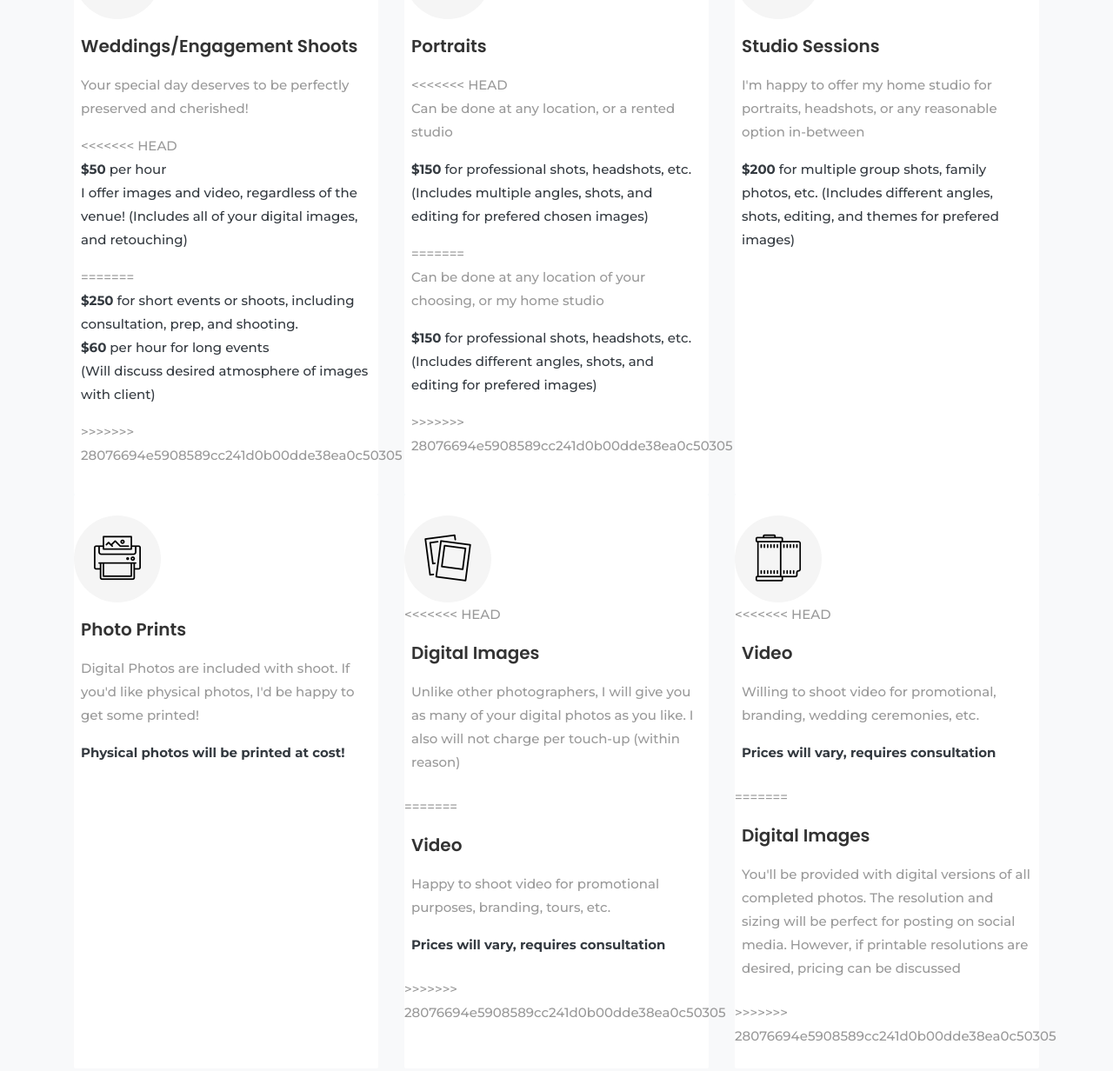
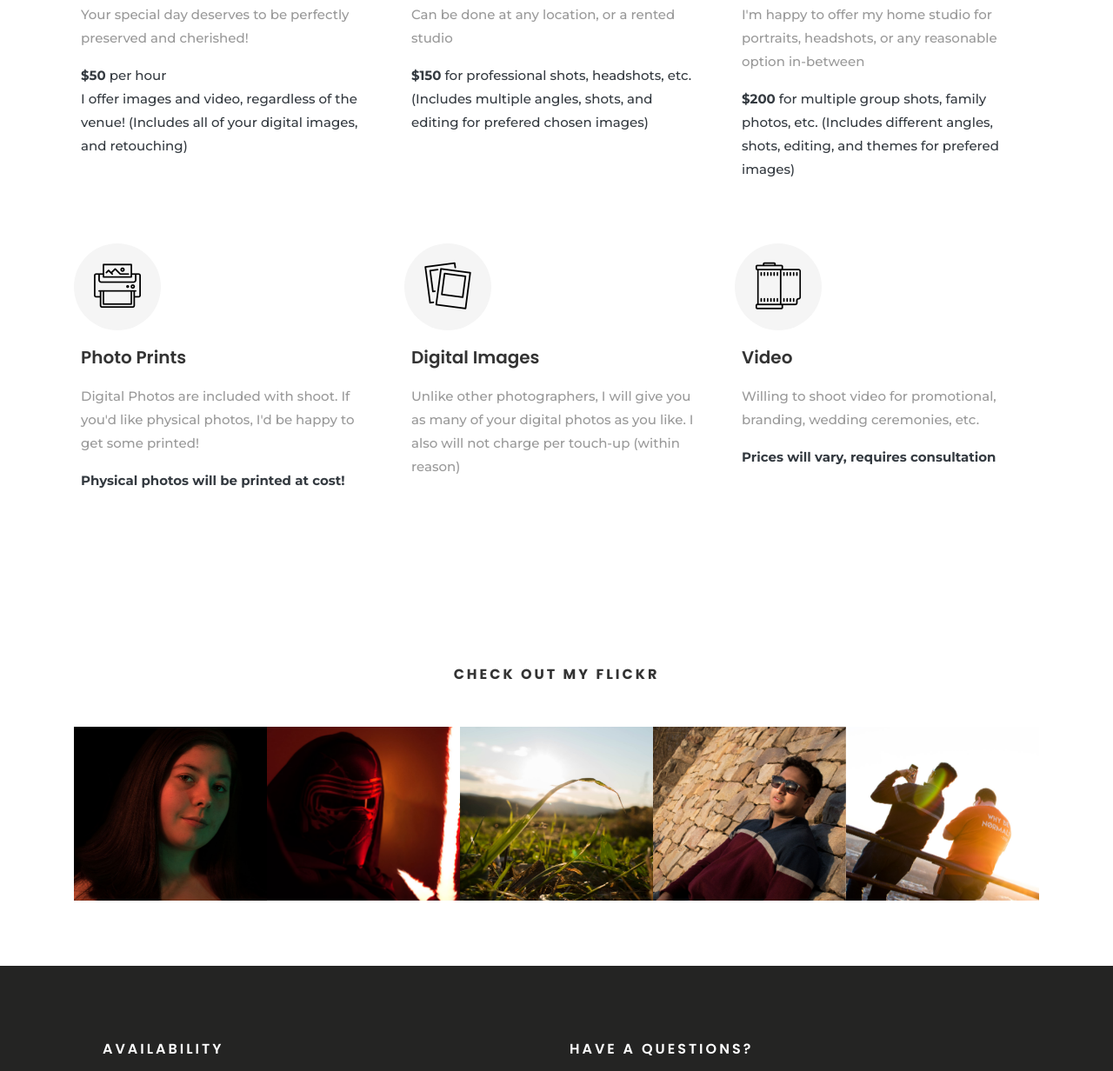
Before and after one commit to Journeyneedham/FreelancePage, a plain HTML site: page index.html in a window 1280 px wide. Shown: the part 1207-2439 px from the top of the page at 87% size. Drawn offline with Linux system fonts and the light colour scheme; files whose address does not match are found by name; a web font is replaced by a local one.

Commit message:
Reword of colors and images

```diff
--- a/index.html
+++ b/index.html
@@ -34,13 +34,8 @@
 
 	<div id="colorlib-page">
 		<div id="colorlib-main" style="width: 100%!important;">
-<<<<<<< HEAD
 			<img id="mobileImage" class="img-fluid" src="images/headshotCCOMPRESSED.jpg" style="display: none;" alt="Portrait Photo Example">
 			<section class="ftco-section-no-padding bg-light" id='padding-section'>
-=======
-			<img id="mobileImage" class="img-fluid" src="images/woman-portrait.jpg" style="display: none;" alt="Portrait Photo Example">
-			<section class="ftco-section-no-padding bg-light">
->>>>>>> 28076694e5908589cc241d0b00dde38ea0c50305
 				<div class="hero-wrap">
 					<div class="overlay"></div>
 					<div class="d-flex align-items-center js-fullheight" id="newArea">
@@ -96,11 +91,7 @@
 	                <h3 class="heading mb-3">Weddings/Engagement Shoots</h3>
 	                <p>Your special day deserves to be perfectly preserved and cherished!
                   </p>
-<<<<<<< HEAD
                   <p class="text-dark"><b>$50</b> per hour<br>I offer images and video, regardless of the venue! (Includes all of your digital images, and retouching)</p>
-=======
-                  <p class="text-dark"><b>$250</b> for short events or shoots, including consultation, prep, and shooting.<br><b>$60</b> per hour for long events<br>(Will discuss desired atmosphere of images with client)</p>
->>>>>>> 28076694e5908589cc241d0b00dde38ea0c50305
 	              </div>
 	            </div>
 	          </div>
@@ -113,13 +104,8 @@
 	              </div>
 	              <div class="media-body p-2 mt-2">
 	                <h3 class="heading mb-3">Portraits</h3>
-<<<<<<< HEAD
                   <p>Can be done at any location, or a rented studio</p>
                   <p class="text-dark"><b>$150</b> for professional shots, headshots, etc. (Includes multiple angles, shots, and editing for prefered chosen images)</p>
-=======
-                  <p>Can be done at any location of your choosing, or my home studio</p>
-                  <p class="text-dark"><b>$150</b> for professional shots, headshots, etc. (Includes different angles, shots, and editing for prefered images)</p>
->>>>>>> 28076694e5908589cc241d0b00dde38ea0c50305
 	              </div>
 	            </div>
 	          </div>
@@ -158,18 +144,10 @@
 	              		<span class="flaticon-polaroid-pictures"></span>
 	              	</div>
 	              </div>
-<<<<<<< HEAD
 	              <div class="media-body p-2 mt-2">
 	                <h3 class="heading mb-3">Digital Images</h3>
 	                <p>Unlike other photographers, I will give you as many of your digital photos as you like. I also will not charge per touch-up (within reason)</p>
 	              </div>
-=======
-	        		<div class="media-body p-2 mt-2">
-                	<h3 class="heading mb-3">Video</h3>
-                	<p>Happy to shoot video for promotional purposes, branding, tours, etc.</p>
-                	<p class="text-dark"><b>Prices will vary, requires consultation</b></p>
-              		</div>
->>>>>>> 28076694e5908589cc241d0b00dde38ea0c50305
 	            </div>
 	          </div>
 	          <div class="col-md-4 d-flex align-self-stretch ftco-animate">
@@ -179,18 +157,11 @@
 	              		<span class="flaticon-film"></span>
               	</div>
               </div>
-<<<<<<< HEAD
               <div class="media-body p-2 mt-2">
                 <h3 class="heading mb-3">Video</h3>
                 <p>Willing to shoot video for promotional, branding, wedding ceremonies, etc.</p>
                 <p class="text-dark"><b>Prices will vary, requires consultation</b></p>
               </div>
-=======
-			  <div class="media-body p-2 mt-2">
-	                <h3 class="heading mb-3">Digital Images</h3>
-	                <p>You'll be provided with digital versions of all completed photos. The resolution and sizing will be perfect for posting on social media. However, if printable resolutions are desired, pricing can be discussed</p>
-	              </div>
->>>>>>> 28076694e5908589cc241d0b00dde38ea0c50305
             </div>
           </div>
         </div>
```
